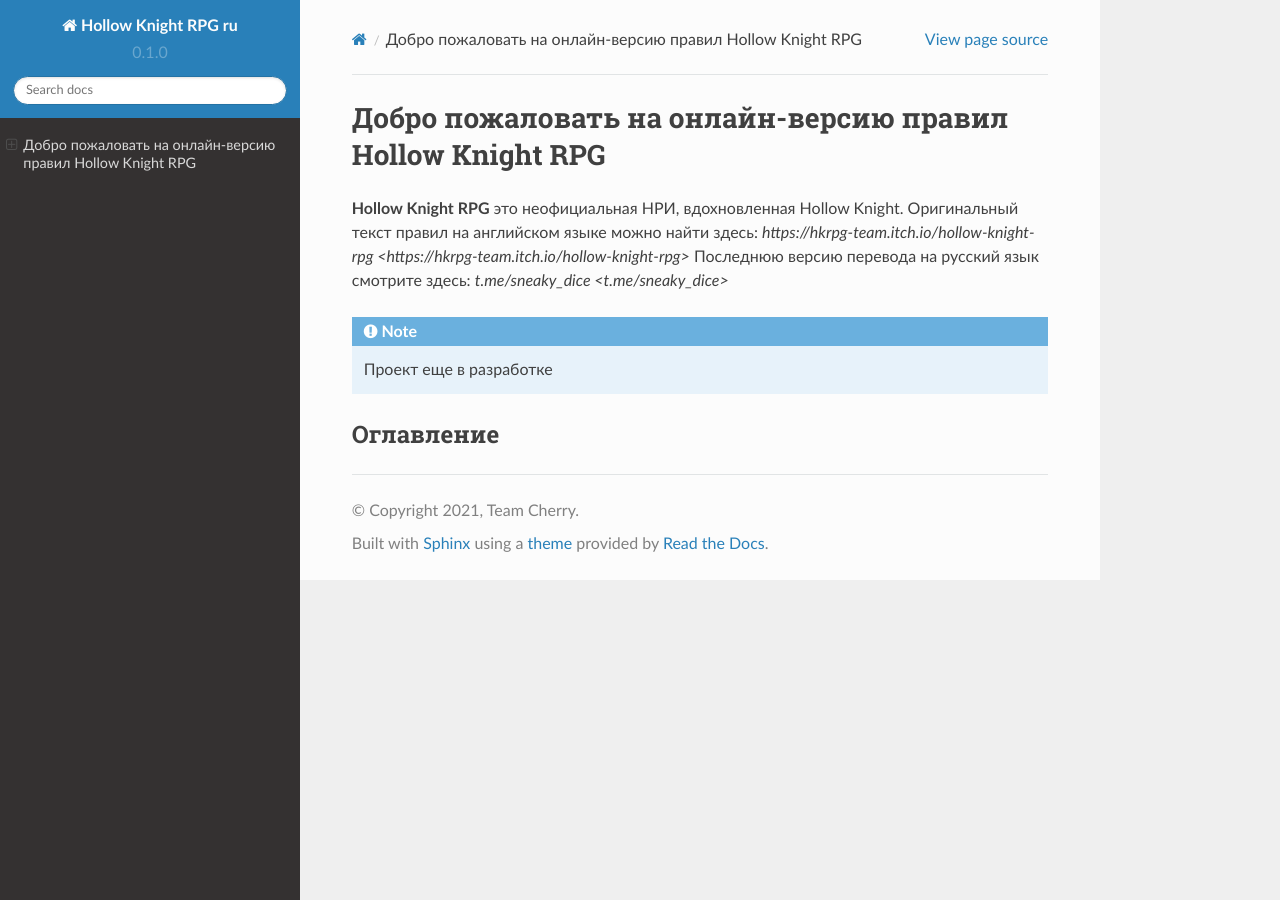
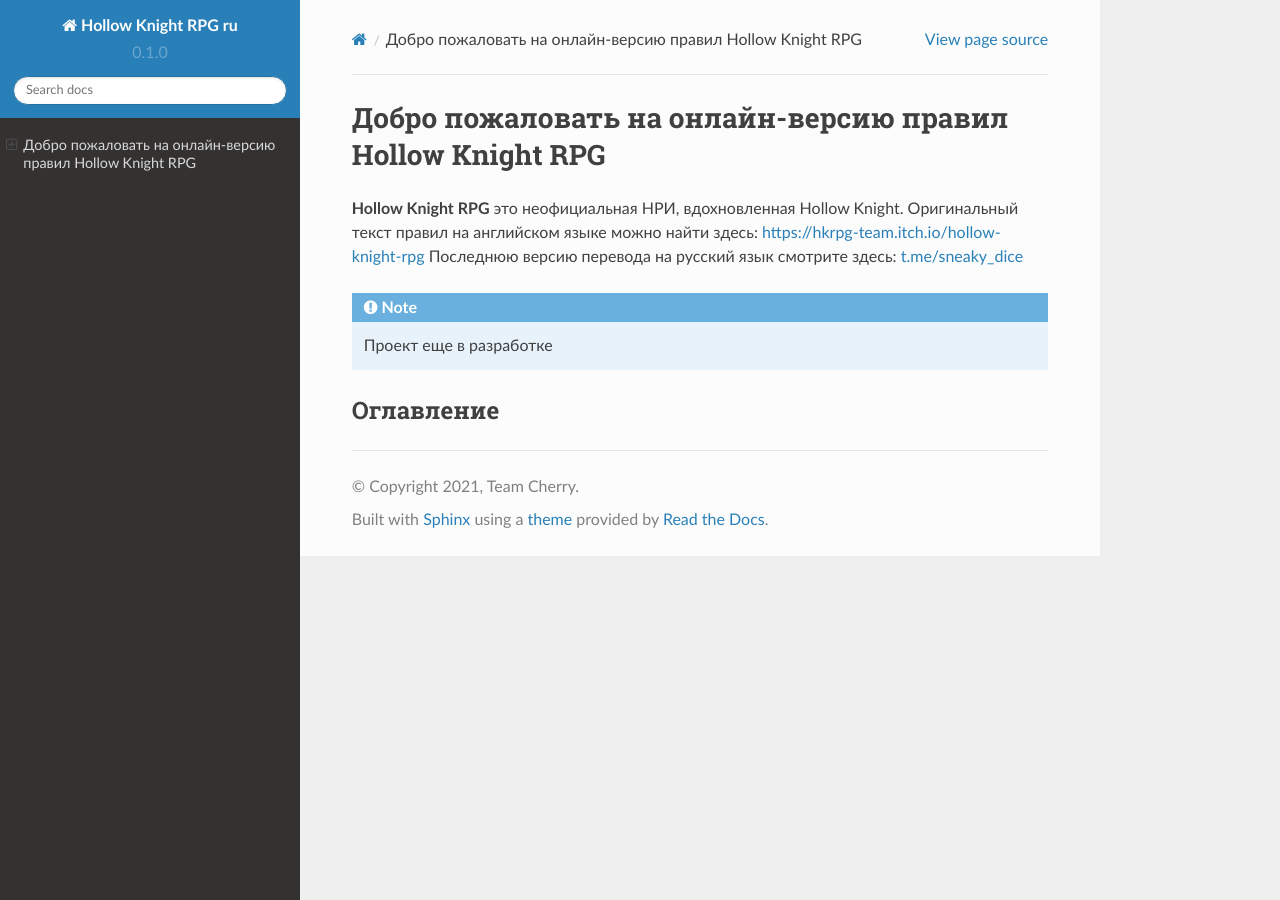
Before and after one commit to LazySelkie/hollow-knight-rpg-ru, a Sphinx documentation site: the page built from docs/source/index.rst, in a window 1280 px wide. Built offline with Sphinx 7.4.7 and the Read the Docs theme 2.0.0, drawn with Linux system fonts in a browser that asks for light colours.

Commit message:
Фикс ссылок в index.rst (надеюсь)

```diff
--- a/docs/source/index.rst
+++ b/docs/source/index.rst
@@ -2,8 +2,8 @@
 ===================================
 
 **Hollow Knight RPG** это неофициальная НРИ, вдохновленная Hollow Knight.
-Оригинальный текст правил на английском языке можно найти здесь: `https://hkrpg-team.itch.io/hollow-knight-rpg <https://hkrpg-team.itch.io/hollow-knight-rpg>`
-Последнюю версию перевода на русский язык смотрите здесь: `t.me/sneaky_dice <t.me/sneaky_dice>`
+Оригинальный текст правил на английском языке можно найти здесь: `https://hkrpg-team.itch.io/hollow-knight-rpg <https://hkrpg-team.itch.io/hollow-knight-rpg>`_
+Последнюю версию перевода на русский язык смотрите здесь: `t.me/sneaky_dice <t.me/sneaky_dice>`_
 
 .. note::
 
```
